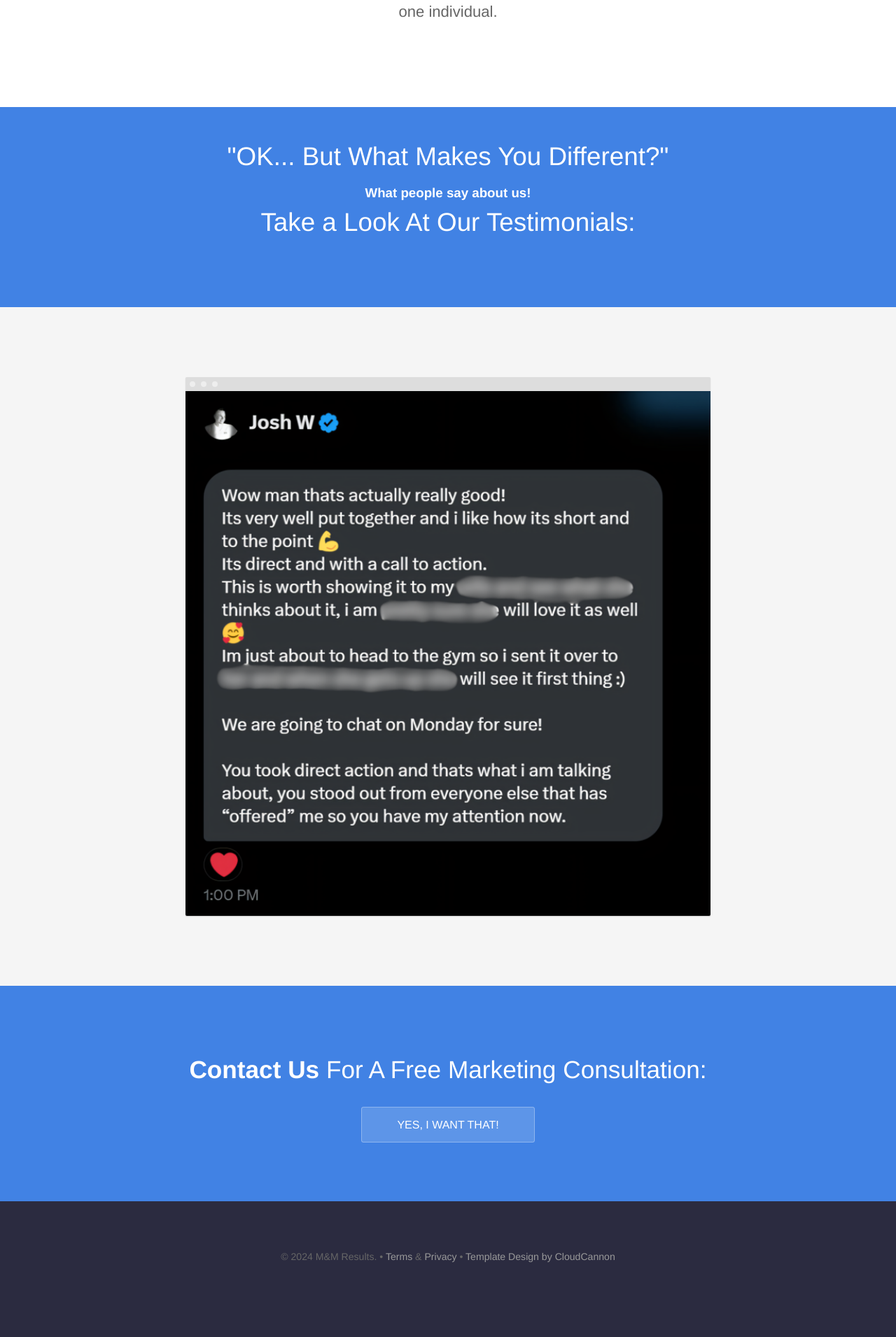
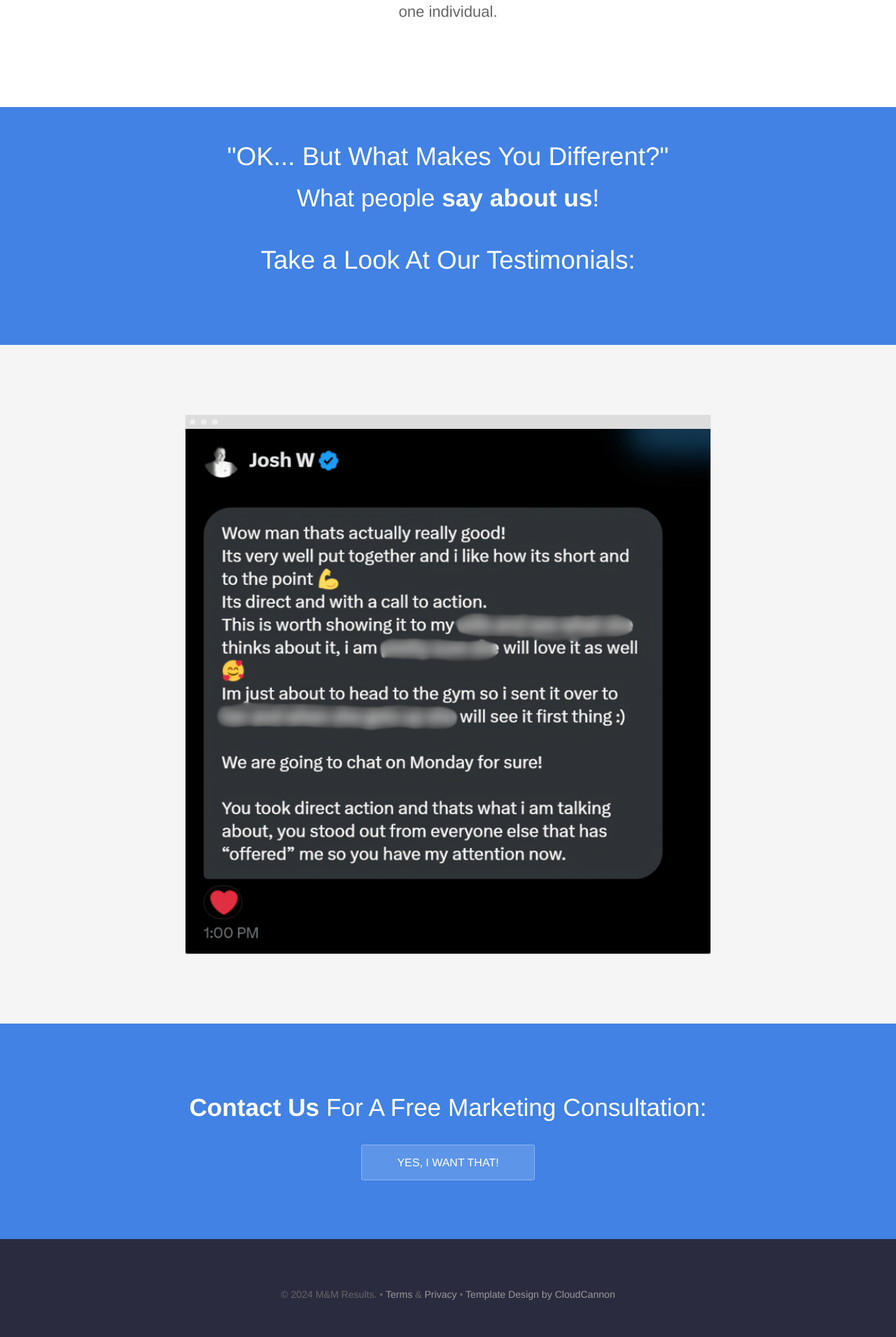
Before and after one commit to Huntinex/MMResults, a Jekyll site: the page built from index.html, in a window 1280 px wide. Shown: the part 1130-3041 px from the top of the page at 70% size. Built offline with Jekyll 4.4.1, drawn with Linux system fonts in a browser that asks for light colours; before the commit the page ends 2987 px from its top, so only the background shows below that.

Commit message:
Update index.html

```diff
--- a/index.html
+++ b/index.html
@@ -39,8 +39,9 @@ description: More Growth. More Clients.
 	</section></center>
 	<center><section class="hero">
 			<h1 style="font-weight: 500;" class="editable">"OK... But What Makes You Different?"</h1>
-			<h3>What people <strong style="font-weight: 900;">say about us</strong>!</h3>
-
+			<br>
+			<h2>What people <strong style="font-weight: 900;">say about us</strong>!</h2>
+			<br>
 			<h1 style="font-weight: 500;" class="editable">Take a Look At Our Testimonials:</h1>
 	</section></center>
 	<section class="testimonial">
```
